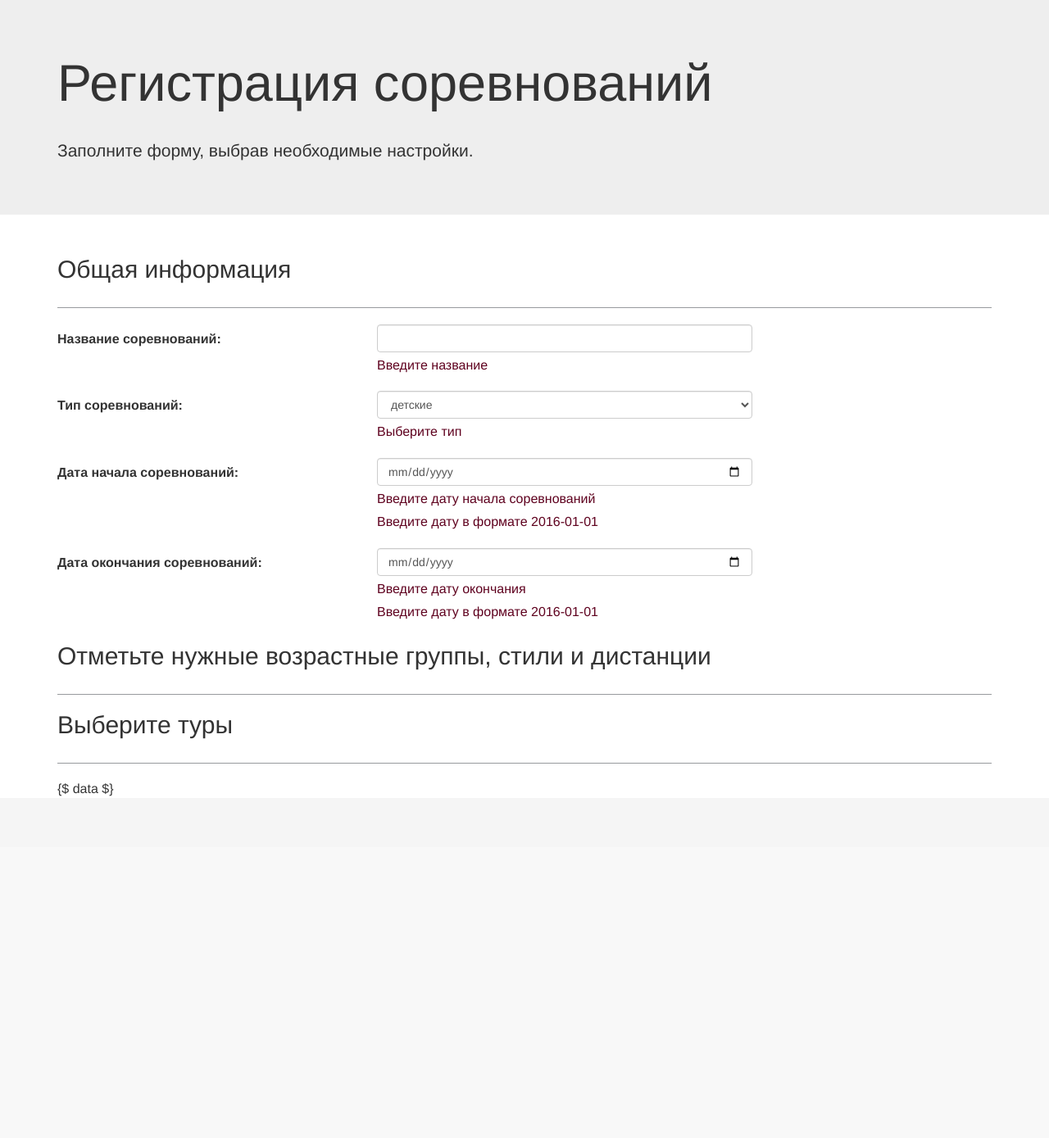
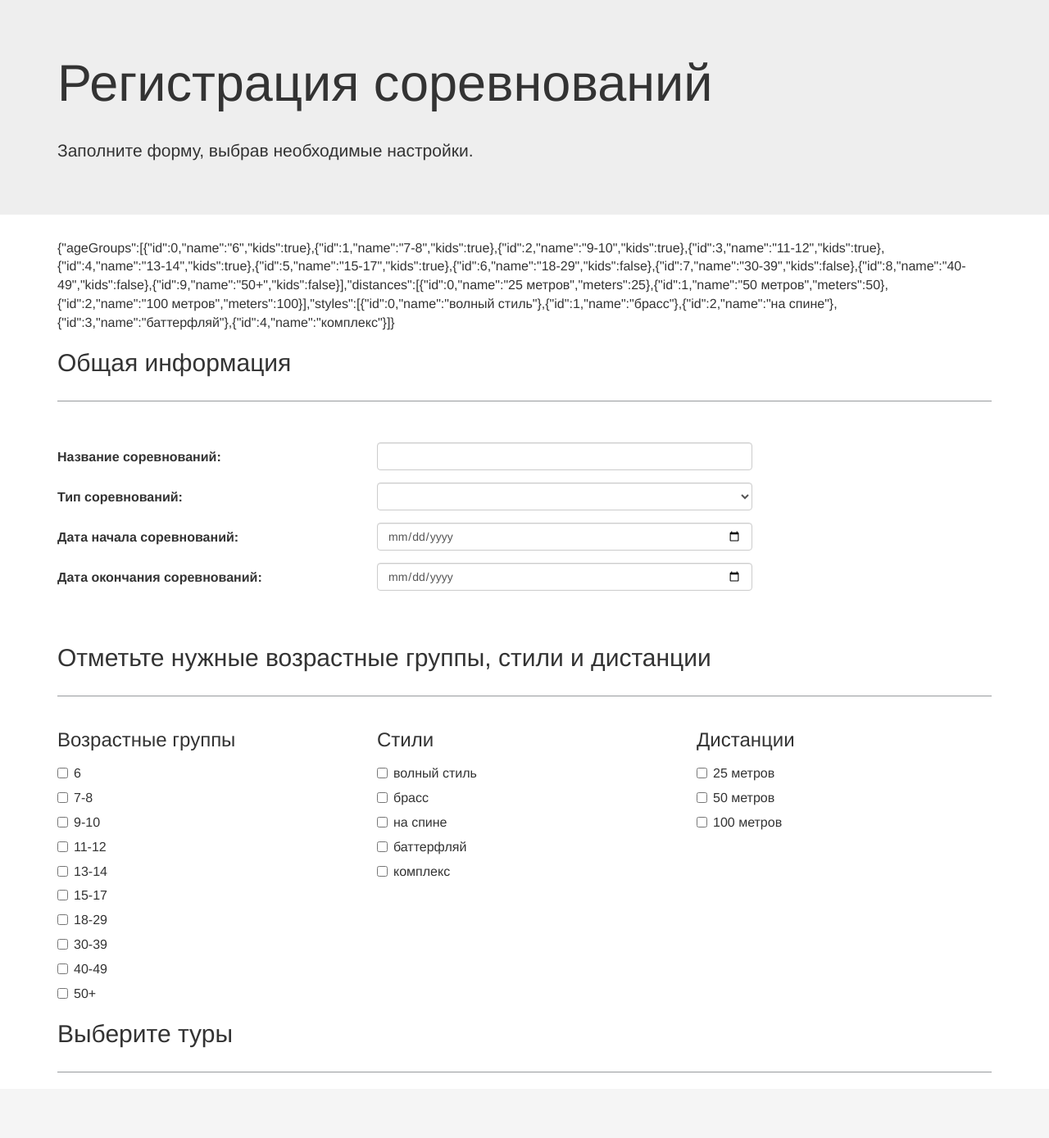
Before and after one commit to bolvano/dfk, a Django app: template pgups/templates/pgups/competition_create.html in a window 1280 px wide. Shown: the part 72-1461 px from the top of the page at 82% size. Before the commit the page ends 1044 px from the top, so only its background shows below. Run offline with Django 3.2, Linux system fonts and the light colour scheme; the template is opened without the code that fills it, so the values that code supplies are empty; some libraries are stand-ins or nearby versions.

Commit message:
judequinn.angularjs create-competition-app checkboxes, added additional js block to base.html

```diff
--- a/pgups/static/css/main.css
+++ b/pgups/static/css/main.css
@@ -211,6 +211,11 @@ select.ng-invalid.ng-dirty {
   float: left;
   margin-top: 16px;
 }
+/* Creation form */
+/*===============*/
+.creation-form {
+  padding: 30px 0;
+}
 @-moz-keyframes greenish {
   0% {
     background-color: rgba(128,255,128,0.6);
--- a/pgups/static/js/create-competition-app.js
+++ b/pgups/static/js/create-competition-app.js
@@ -1,6 +1,6 @@
 'use strict';
 
-var createCompetitionApp = angular.module('createCompetitionApp', ['ngCookies']);
+var createCompetitionApp = angular.module('createCompetitionApp', []);
 
 
 // handling conflicting django/angular template tags
@@ -10,9 +10,62 @@ createCompetitionApp.config(function($interpolateProvider) {
         $interpolateProvider.endSymbol('$}');
 });
 
+
 // form controller
-createCompetitionApp.controller( 'creationFormCtrl', function( $scope, $http, $timeout, $cookies ) {
+createCompetitionApp.controller( 'creationFormCtrl', function( $scope, $http, $timeout, filterFilter ) {
 
-    $scope.data = {};
+    $scope.ageGroups = [
+
+        { id: 0, name: '6', kids: true },
+        { id: 1, name: '7-8', kids: true },
+        { id: 2, name: '9-10', kids: true },
+        { id: 3, name: '11-12', kids: true },
+        { id: 4, name: '13-14', kids: true },
+        { id: 5, name: '15-17', kids: true },
+        { id: 6, name: '18-29', kids: false },
+        { id: 7, name: '30-39', kids: false },
+        { id: 8, name: '40-49', kids: false },
+        { id: 9, name: '50+', kids: false }
+
+    ];
+
+    $scope.distances = [
+
+        { id: 0, name: '25 метров', meters: 25 },
+        { id: 1, name: '50 метров', meters: 50 },
+        { id: 2, name: '100 метров', meters: 100 }
+
+    ];
+
+    $scope.styles = [
+
+        { id: 0, name: 'волный стиль' },
+        { id: 1, name: 'брасс' },
+        { id: 2, name: 'на спине' },
+        { id: 3, name: 'баттерфляй' },
+        { id: 4, name: 'комплекс' }
+
+    ];
+
+
+    // selecting age groups
+    $scope.selectedAgeGroups = function () {
+        return filterFilter($scope.ageGroups, { selected: true });
+    };
+
+
+    // selecting distances
+    $scope.selectedDistances = function () {
+        return filterFilter($scope.distances, { selected: true });
+    };
+
+
+    // selecting styles
+    $scope.selectedStyles = function () {
+        return filterFilter($scope.styles, { selected: true });
+    };
+
+
+    $scope.data = { ageGroups: $scope.ageGroups, distances: $scope.distances, styles: $scope.styles };
 
 });
--- a/pgups/static/js/validation-app.js
+++ b/pgups/static/js/validation-app.js
@@ -16,7 +16,7 @@ validationApp.controller( 'formCtrl', function( $scope, $http, $timeout ) {
 
 
         // initial data request
-        var initRequest = $http.get( 'http://'+window.location.host+'/get_competitions/' )
+        var initRequest = $http.get( 'http://' + window.location.host + '/get_competitions/' )
             .then(function(response) {
 
                 console.log($scope.csrf_token);
@@ -27,7 +27,7 @@ validationApp.controller( 'formCtrl', function( $scope, $http, $timeout ) {
 
             });
 
-        var teamRequest = $http.get( 'http://'+window.location.host+'/get_teams/' )
+        var teamRequest = $http.get( 'http://' + window.location.host + '/get_teams/' )
             .then(function(response) {
 
                 console.log('teams fetched');
@@ -216,7 +216,7 @@ validationApp.controller( 'formCtrl', function( $scope, $http, $timeout ) {
 
             var req = {
              method: 'POST',
-             url: 'http://'+window.location.host+'/regrequest/',
+             url: 'http://' + window.location.host + '/regrequest/',
              headers: {
                 'X-CSRFToken' : $scope.csrf_token, //$cookies.get('csrftoken'),
                 'Content-Type': 'application/x-www-form-urlencoded'
--- a/pgups/templates/pgups/base.html
+++ b/pgups/templates/pgups/base.html
@@ -51,8 +51,9 @@
 	<!-- Additional JS -->
 	<script src="https://ajax.googleapis.com/ajax/libs/angularjs/1.4.9/angular.min.js"></script> <!-- AngularJS -->
 	<script src="{% static 'js/notie.js' %}"></script> <!-- Notie -->
-	<script src="{% static 'js/validation-app.js' %}"></script> <!-- Validation App -->
-	<script src="{% static 'js/create-competition-app.js' %}"></script> <!-- Competition reg App -->
+
+	{% block additionaljs %}
+	{% endblock %}
 
 </body>
 </html>
--- a/pgups/templates/pgups/competition_create.html
+++ b/pgups/templates/pgups/competition_create.html
@@ -22,9 +22,14 @@
 
 			<div class="container">
 
+				{$ data $}
+
+				<!-- Heading -->
 				<div class="heading">
 					<h2>Общая информация</h2>
-				</div>
+				</div> <!-- End of Heading -->
+
+				<div class="creation-form">
 
 					<!-- Name -->
 					<div class="form-group">
@@ -67,22 +72,71 @@
 						</div>
 					</div> <!-- End of Finish date -->
 
+				</div>
 
+				<!-- Heading -->
 				<div class="heading">
 					<h2>Отметьте нужные возрастные группы, стили и дистанции</h2>
+				</div> <!-- End of Heading -->
+
+				<div class="row"> <!-- Row -->
+
+					<!-- Age groups -->
+					<div class="col-lg-4 col-md-4">
+
+						<h3>Возрастные группы</h3>
+
+						<div class="checkbox" ng-repeat="group in ageGroups">
+							<label>
+								<input type="checkbox" value="{$ group.id $}" ng-model="group.selected"> {$ group.name $}
+							</label>
 						</div>
 
+					</div> <!-- End of Age groups -->
+
+					<!-- Styles -->
+					<div class="col-lg-4 col-md-4">
+
+						<h3>Стили</h3>
+
+						<div class="checkbox" ng-repeat="style in styles">
+							<label>
+								<input type="checkbox" value="{$ style.id $}" ng-model="style.selected"> {$ style.name $}
+							</label>
+						</div>
+
+					</div> <!-- End of Styles -->
+
+					<!-- Distances -->
+					<div class="col-lg-4 col-md-4">
+
+						<h3>Дистанции</h3>
+
+						<div class="checkbox" ng-repeat="distance in distances">
+							<label>
+								<input type="checkbox" value="{$ distance.id $}" ng-model="distance.selected"> {$ distance.name $}
+							</label>
+						</div>
+
+					</div> <!-- End of Distances -->
+
+				</div> <!-- End of row -->
+
+				<!-- Heading -->
 				<div class="heading">
 					<h2>Выберите туры</h2>
-				</div>
+				</div> <!-- End of Heading -->
 
-				{$ data $}
-
-			</div>
+			</div> <!-- End of container -->
 
 		</form> <!-- End of creationForm -->
 
 	</div> <!-- End of createCompetitionApp -->
 
+{% endblock %}
+
+{% block additionaljs %}
+
+	<script src="{% static 'js/create-competition-app.js' %}"></script> <!-- Competition reg App -->
 
 {% endblock %}
--- a/pgups/templates/pgups/reg.html
+++ b/pgups/templates/pgups/reg.html
@@ -268,3 +268,9 @@
 	</div> <!-- End of validationApp -->
 
 {% endblock %}
+
+{% block additionaljs %}
+
+	<script src="{% static 'js/validation-app.js' %}"></script> <!-- Validation App -->
+
+{% endblock %}
```
Lines whose indentation alone changed are shown as unchanged.
